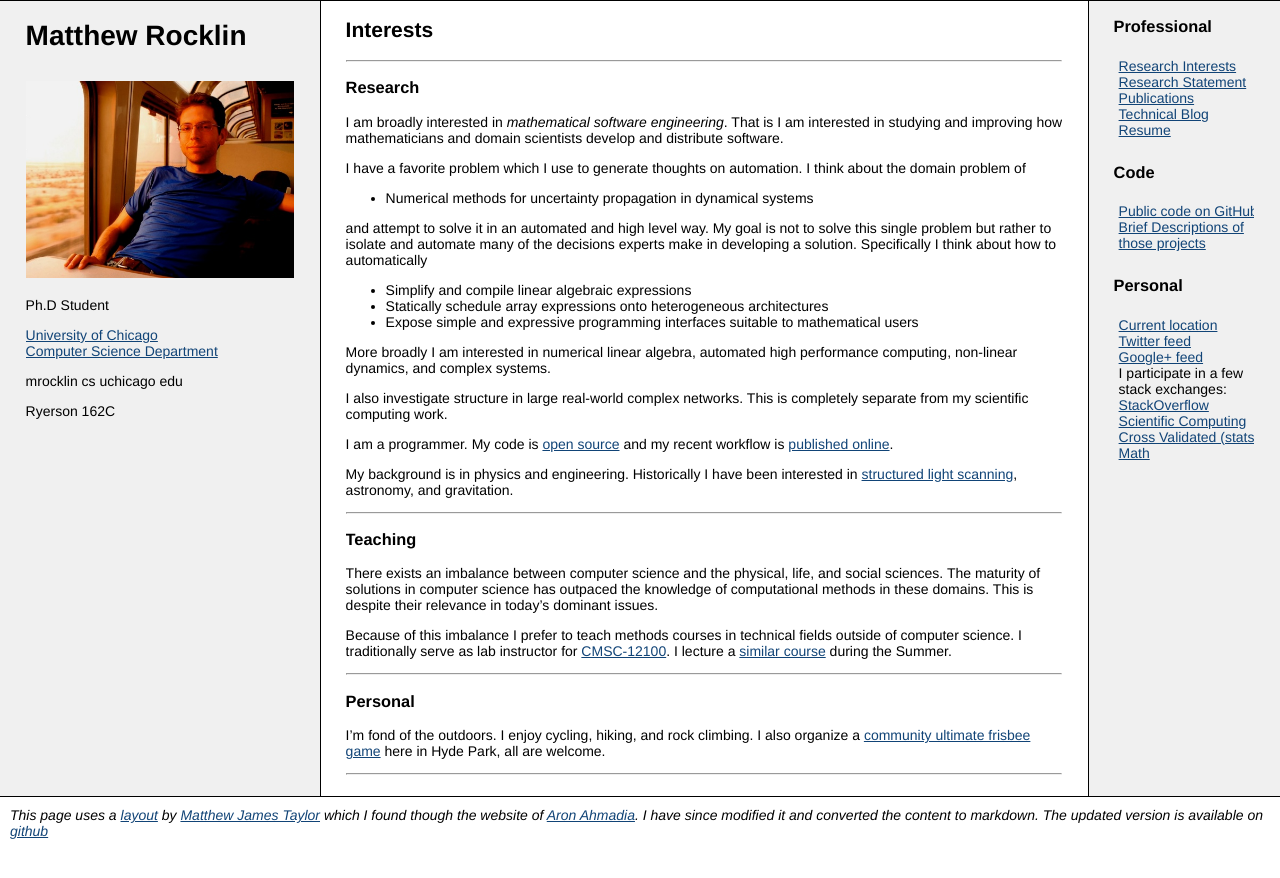
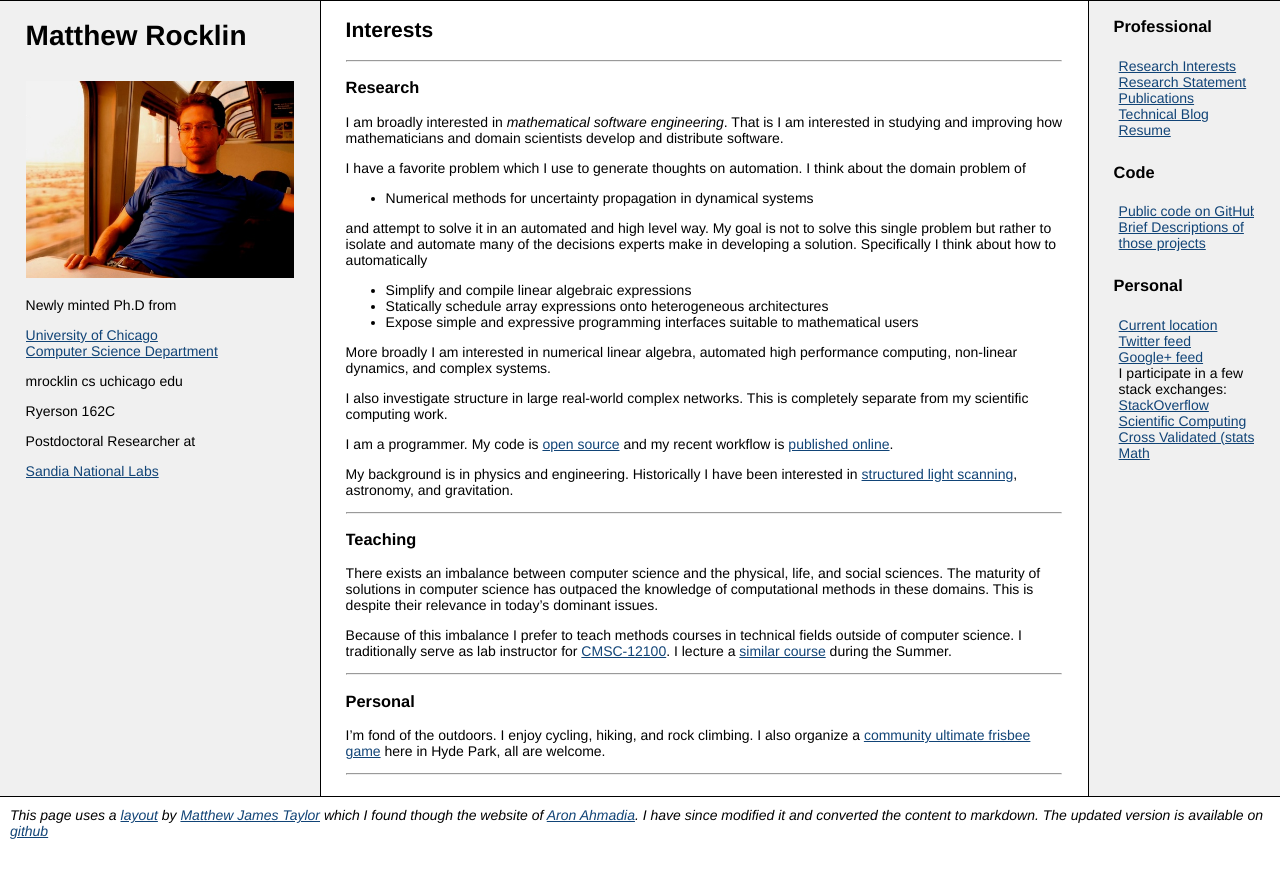
Before and after one commit to mrocklin/mrocklin.github.io, a Jekyll site: the page built from index.md, in a window 1280 px wide. Shown: the top 878 px of the page. Built offline with Jekyll 4.4.1, drawn with Linux system fonts in a browser that asks for light colours; Markdown is read by kramdown in place of the engine named in the settings.

Commit message:
note graduation

```diff
--- a/_includes/leftbar.md
+++ b/_includes/leftbar.md
@@ -4,7 +4,7 @@ Matthew Rocklin
 
 ![Matthew Rocklin](/trainselfphoto_small.jpg)
 
-Ph.D Student
+Newly minted Ph.D from
 
 [University of Chicago<br>
 Computer Science Department](http://cs.uchicago.edu/)
@@ -12,3 +12,7 @@ Computer Science Department](http://cs.uchicago.edu/)
 mrocklin cs uchicago edu
 
 Ryerson 162C
+
+Postdoctoral Researcher at
+
+[Sandia National Labs](http://www.sandia.gov/)
```
